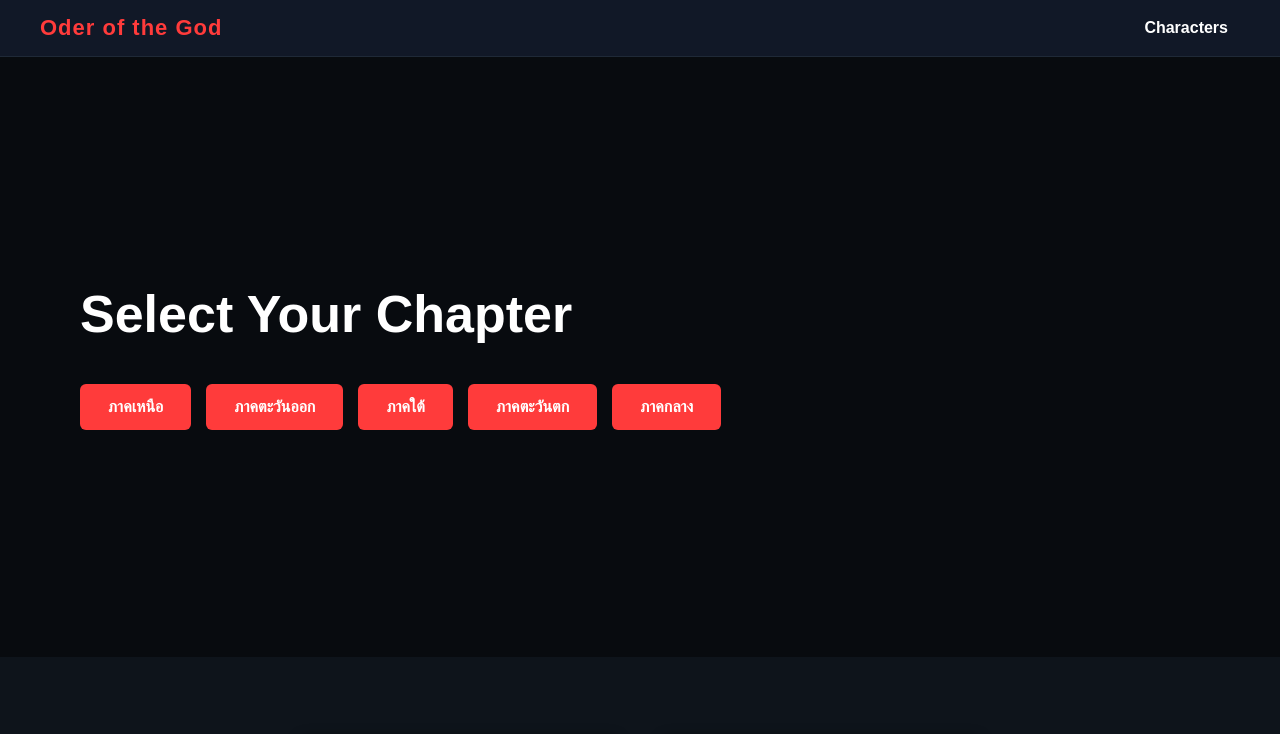
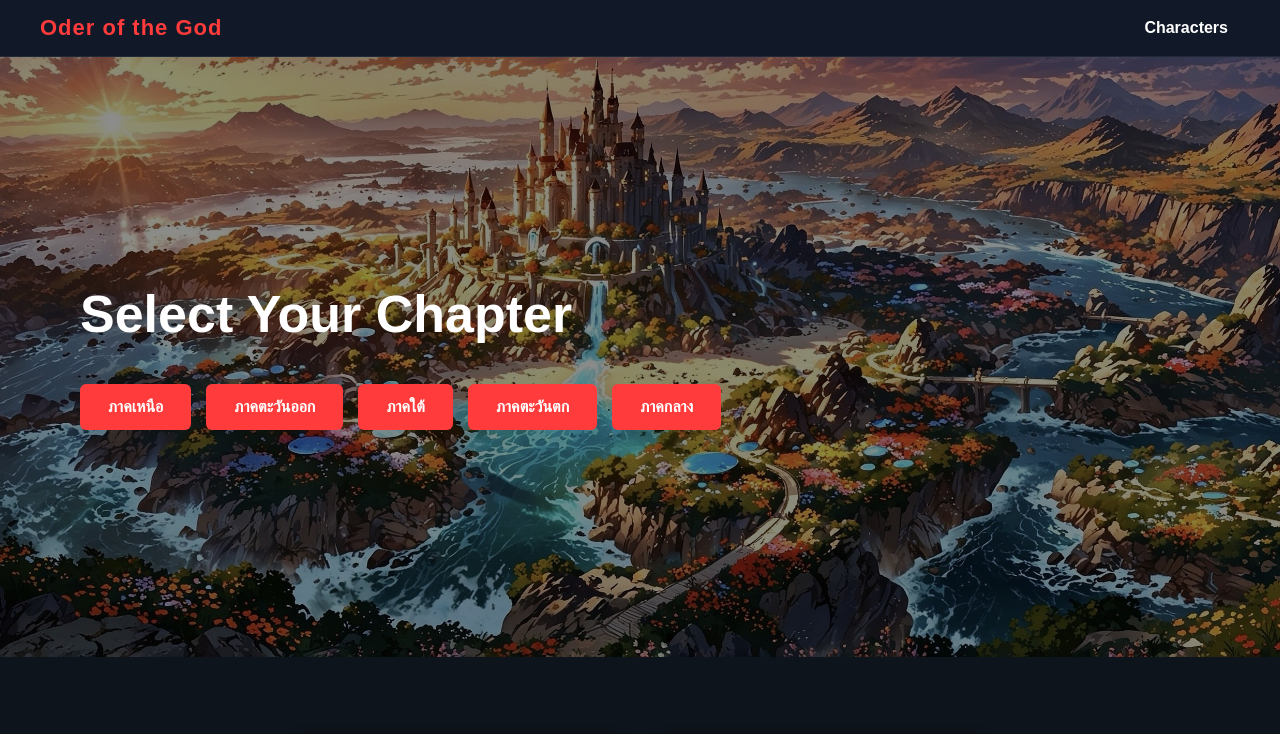
Before and after one commit to view147/dnd-web-map, a plain HTML site: page index.html in a window 1280 px wide. Shown: the top 734 px of the page. Drawn offline with Linux system fonts and the light colour scheme.

Commit message:
Update style.css

```diff
--- a/css/style.css
+++ b/css/style.css
@@ -39,7 +39,7 @@ color:#ff3b3b;
 
 .hero{
 height:600px;
-background:url("../assets/hero.jpg") center/cover;
+background:url("../maps/web.jpg") center/cover;
 display:flex;
 align-items:center;
 padding-left:80px;
@@ -142,7 +142,6 @@ box-shadow:0 0 20px rgba(0,0,0,0.8);
 /* RESPONSIVE */
 
 @media(max-width:900px){
-
 .hero{
 padding-left:40px;
 height:500px;
@@ -155,11 +154,9 @@ font-size:36px;
 .categories{
 gap:20px;
 }
-
 }
 
 @media(max-width:600px){
-
 header{
 flex-direction:column;
 gap:10px;
@@ -182,8 +179,4 @@ font-size:28px;
 width:100%;
 max-width:300px;
 }
-
 }
-
-}
-}
```
